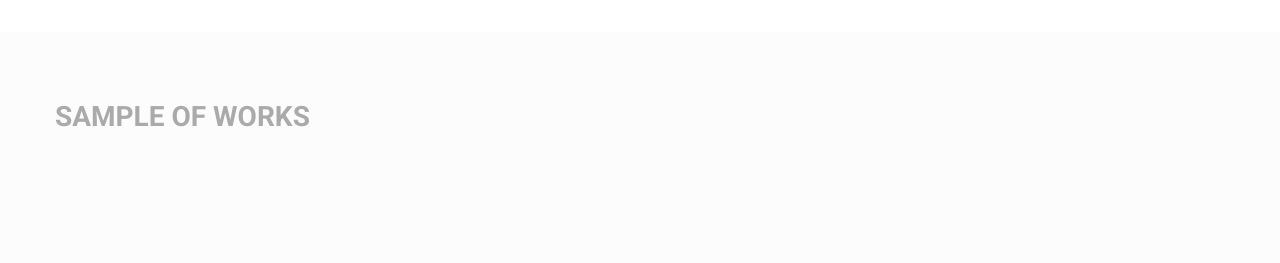
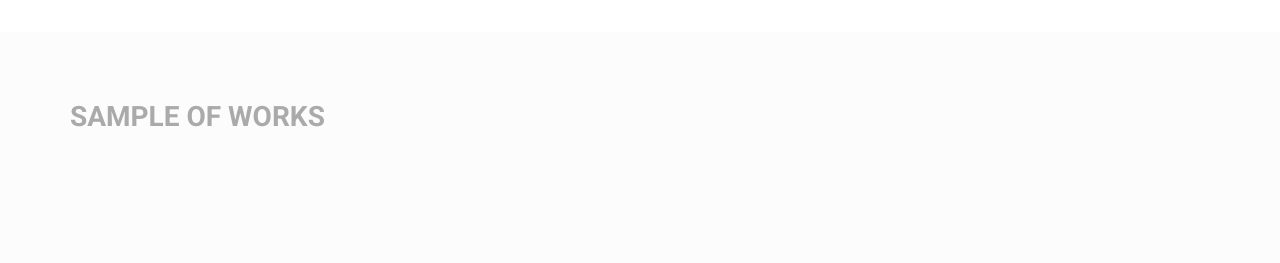
Before and after one commit to hengrumay/hengrumay.github.io, a Jekyll site: the page built from index.html, in a window 1280 px wide. Shown: the part 1257-1520 px from the top of the page. Built offline with Jekyll 4.4.1, drawn with Linux system fonts in a browser that asks for light colours; nearby versions of some CDN libraries; some web fonts are replaced; grey boxes are pictures that could not be loaded.

Commit message:
change class - feature container from row to block

```diff
--- a/index.html
+++ b/index.html
@@ -79,7 +79,7 @@ permalink: /
 <!-- feature-teaser -->
 <section id="feature">
   <div class="container">
-    <div class="row">
+    <div class="block">
       <div class="section-title">
         <br>
         <br>
```
